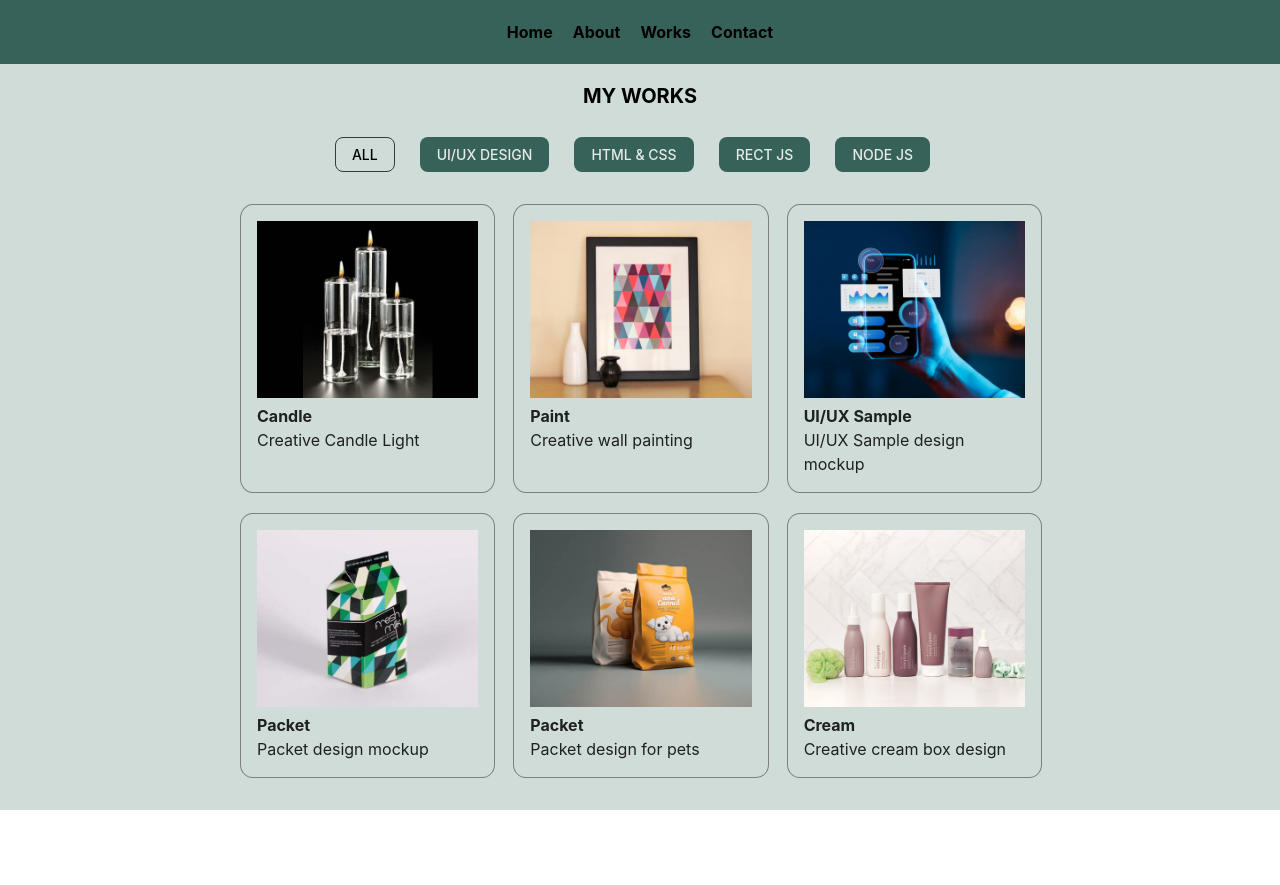
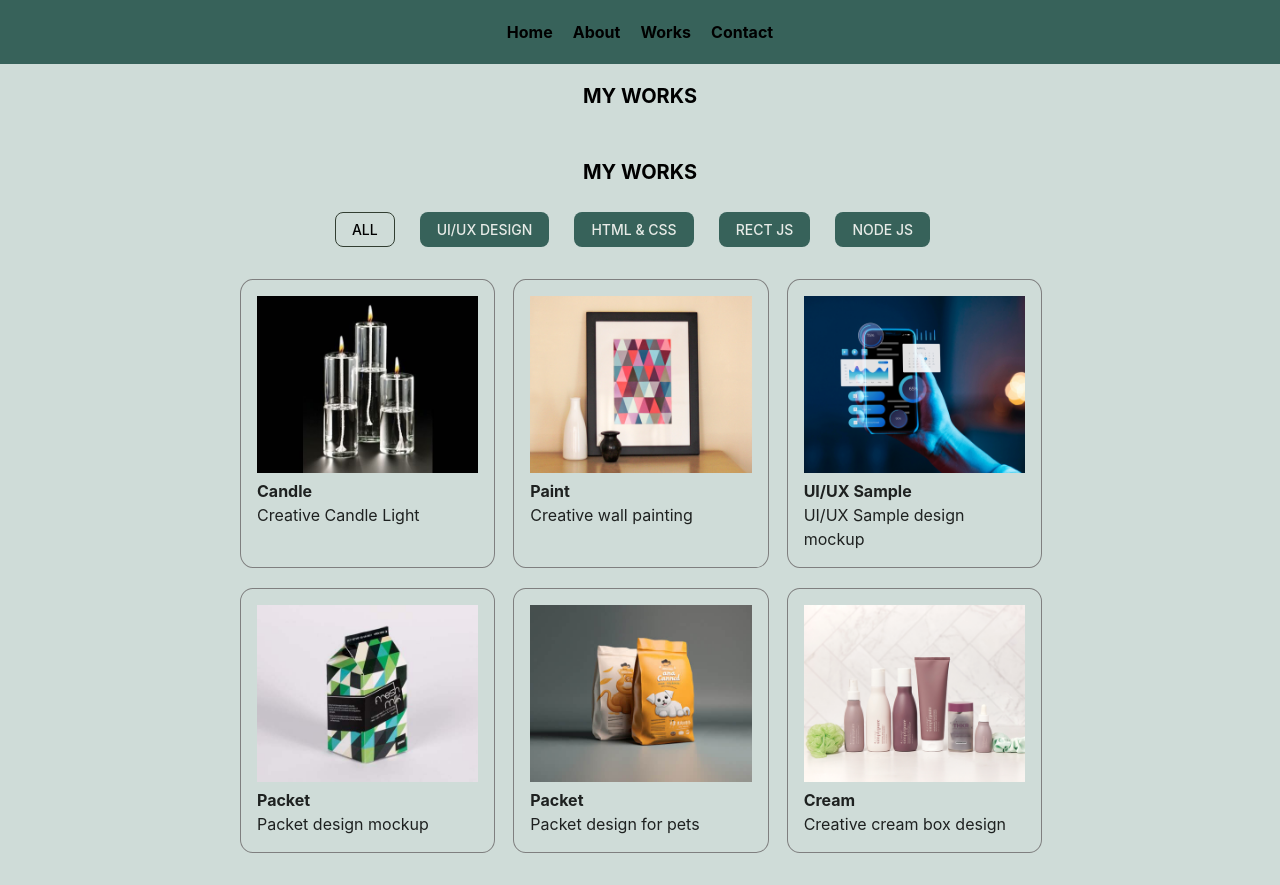
Before and after one commit to tatjana-jovicic/AboutMe, a React (Vite) app: page /works in a window 1280 px wide. Before the commit the page ends 810 px from the top, so only its background shows below. Built offline with nearby package versions, Linux system fonts and the light colour scheme.

Commit message:
first commit from feat-works

```diff
--- a/src/features/Works/Works.jsx
+++ b/src/features/Works/Works.jsx
@@ -43,6 +43,7 @@ const Works = () => {
   return (
     <>
       <h1 className="my_works">MY WORKS</h1>
+      <h1 className="my_works">MY WORKS</h1>
       <div className="button_container">
         <button className="button active">ALL</button>
         <button className="button">UI/UX DESIGN</button>
```
